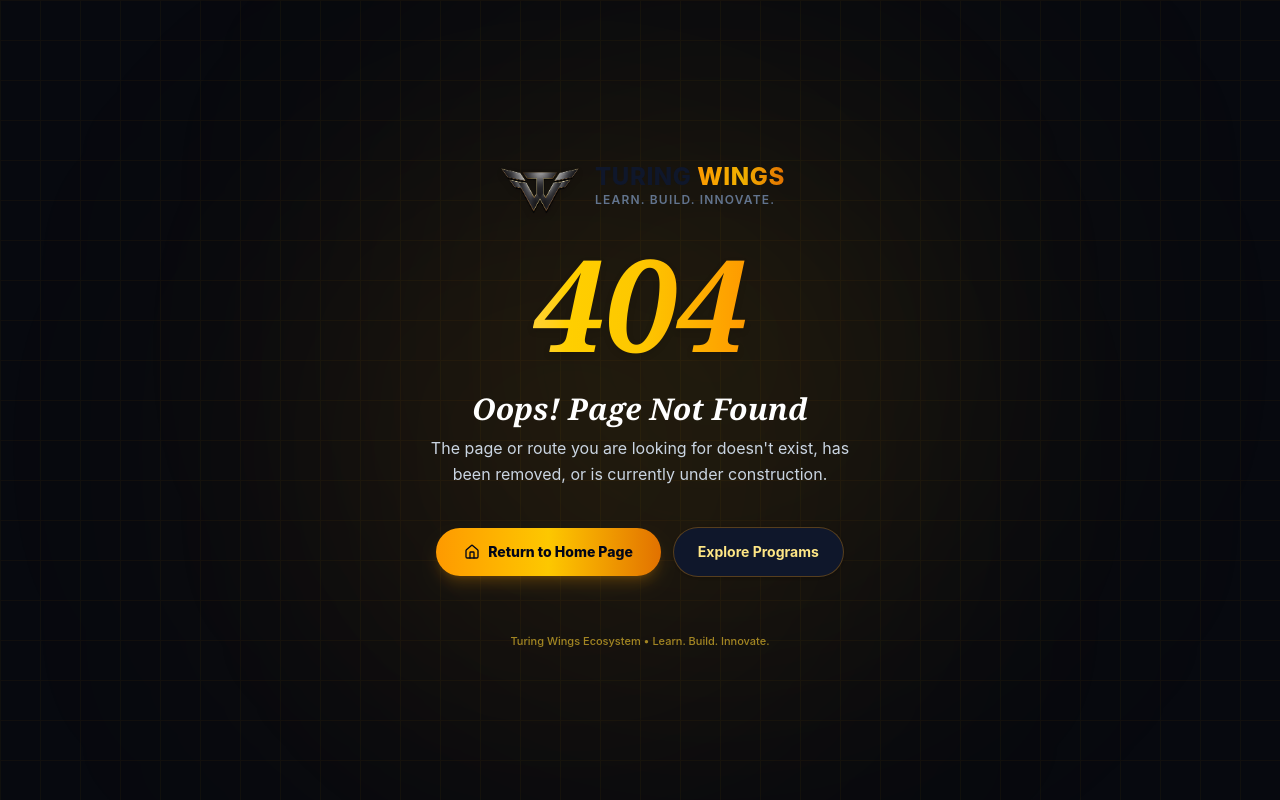
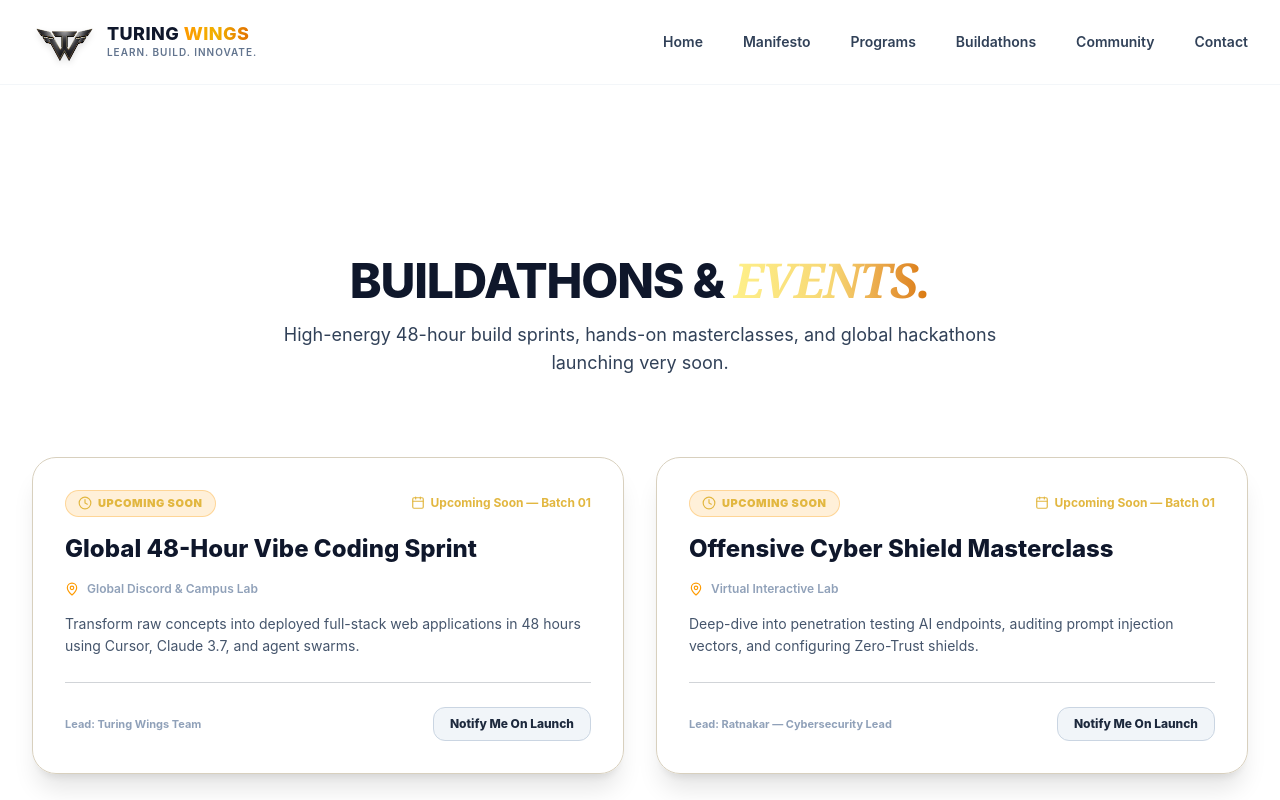
Before and after one commit to manikantac4/VybeAI, a React (Vite) app: page /events in a window 1280 px wide. Shown: the top 800 px of the page. Built offline with nearby package versions, Linux system fonts and the light colour scheme.

Commit message:
design updated

```diff
--- a/src/App.jsx
+++ b/src/App.jsx
@@ -1,4 +1,4 @@
-import React, { useState, useEffect } from "react";
+import React, { useEffect } from "react";
 import { BrowserRouter, Routes, Route } from "react-router-dom";
 import Navbar from "./components/Navbar";
 import HeroSection from "./components/HeroSection";
@@ -7,21 +7,16 @@
 import NeuralSymbiosisSection from "./components/NeuralSymbiosisSection";
 import ProgramsSection from "./components/ProgramsSection";
 import CommunitySection from "./components/CommunitySection";
-import BuildathonsSection from "./components/BuildathonsSection";
 import FutureVisionSection from "./components/FutureVisionSection";
 import MovementCTASection from "./components/MovementCTASection";
 import Footer from "./components/Footer";
-import LoginPage from "./pages/LoginPage";
 import ContactPage from "./pages/ContactPage";
+import BuildathonsPage from "./pages/BuildathonsPage";
 import NotFoundPage from "./pages/NotFoundPage";
-import WelcomeIntroScreen from "./components/WelcomeIntroScreen";
 import Global3DBackground from "./components/Global3DBackground";
-import { ThemeProvider, useTheme } from "./context/ThemeContext";
+import { ThemeProvider } from "./context/ThemeContext";
 
 function HomePage({ scrollTo }) {
-  const { theme } = useTheme();
-  const isLight = theme === "light";
-
   useEffect(() => {
     if (scrollTo) {
       const el = document.getElementById(scrollTo);
@@ -36,12 +31,8 @@
   }, [scrollTo]);
 
   return (
-    <div className={`w-full min-h-screen relative selection:bg-amber-500 selection:text-slate-950 transition-colors duration-500 ${
-      isLight ? "bg-transparent text-slate-800" : "bg-transparent text-slate-100"
-    }`}>
-      {/* Global 3D Animated Particle & Wave Canvas Background */}
+    <div className="w-full min-h-screen relative selection:bg-amber-500 selection:text-slate-950 bg-white text-slate-800 font-sans">
       <Global3DBackground />
-
       <Navbar />
       <main>
         <HeroSection />
@@ -49,7 +40,7 @@
         <CreatorJourneySection />
         <NeuralSymbiosisSection />
         <ProgramsSection />
-        <BuildathonsSection />
+        <CommunitySection />
         <FutureVisionSection />
         <MovementCTASection />
       </main>
@@ -85,21 +76,21 @@
     <ThemeProvider>
       <BrowserRouter>
         <Routes>
-          {/* Clean Startup Routes */}
+          {/* Clean, Public App Routes */}
           <Route path="/" element={<HomePage scrollTo="hero" />} />
+          <Route path="/about" element={<HomePage scrollTo="manifesto" />} />
           <Route path="/programs" element={<HomePage scrollTo="programs" />} />
           <Route path="/community" element={<HomePage scrollTo="community" />} />
-          <Route path="/about" element={<HomePage scrollTo="manifesto" />} />
+          <Route path="/buildathons" element={<BuildathonsPage />} />
           <Route path="/contact" element={<ContactPage />} />
-          <Route path="/login" element={<LoginPage />} />
 
-          {/* Legacy Aliases for seamless navigation */}
+          {/* Legacy Aliases */}
+          <Route path="/events" element={<BuildathonsPage />} />
           <Route path="/portal/core/v1/dashboard-overview" element={<HomePage scrollTo="hero" />} />
           <Route path="/portal/services/v2/program-catalog" element={<HomePage scrollTo="programs" />} />
           <Route path="/portal/analytics/v1/feedback-center" element={<HomePage scrollTo="community" />} />
           <Route path="/portal/system/v1/organization-profile" element={<HomePage scrollTo="manifesto" />} />
           <Route path="/portal/support/v1/contact-team" element={<ContactPage />} />
-          <Route path="/portal/auth/v1/account-access" element={<LoginPage />} />
 
           {/* Wildcard 404 Route */}
           <Route path="*" element={<NotFoundPage />} />
--- a/src/components/Footer.jsx
+++ b/src/components/Footer.jsx
@@ -1,16 +1,10 @@
 import React from "react";
 import { Link } from "react-router-dom";
 import TuringWingsLogo from "./TuringWingsLogo";
-import { useTheme } from "../context/ThemeContext";
 
 export default function Footer() {
-  const { theme } = useTheme();
-  const isLight = theme === "light";
-
   return (
-    <footer className={`pt-16 pb-12 relative overflow-hidden transition-colors duration-500 border-t ${
-      isLight ? "bg-slate-900 text-white border-slate-800" : "bg-[#07090f] text-white border-amber-500/20"
-    }`}>
+    <footer className="pt-16 pb-12 relative overflow-hidden transition-colors duration-500 border-t bg-slate-900 text-white border-slate-800">
       <div className="max-w-7xl mx-auto px-4 sm:px-6 lg:px-8 relative z-10">
 
         <div className="grid grid-cols-1 md:grid-cols-12 gap-10 pb-12 border-b border-slate-800">
@@ -31,23 +25,23 @@
               <li><Link to="/" className="hover:text-amber-400 transition-colors">Home</Link></li>
               <li><Link to="/about" className="hover:text-amber-400 transition-colors">About & Vision</Link></li>
               <li><Link to="/programs" className="hover:text-amber-400 transition-colors">Guild Programs</Link></li>
+              <li><Link to="/buildathons" className="hover:text-amber-400 transition-colors">Buildathons & Hackathons</Link></li>
               <li><Link to="/community" className="hover:text-amber-400 transition-colors">Creator Network</Link></li>
               <li><Link to="/contact" className="hover:text-amber-400 transition-colors">Contact Team</Link></li>
-              <li><Link to="/login" className="hover:text-amber-400 transition-colors">Account Sign In</Link></li>
             </ul>
           </div>
 
-          {/* Column 3: Community */}
+          {/* Column 3: Community CTA */}
           <div className="md:col-span-3 space-y-3 text-left">
             <h4 className="text-sm font-bold uppercase tracking-wider text-amber-400 font-mono">Community</h4>
             <p className="text-xs text-slate-400">
               Join our buildathons, workshops, and creator sprints.
             </p>
             <Link
-              to="/login"
+              to="/programs"
               className="inline-block px-5 py-2.5 rounded-full bg-gradient-to-r from-amber-500 via-yellow-400 to-amber-600 text-slate-950 font-extrabold text-xs shadow-md hover:scale-105 transition-all mt-2"
             >
-              Join Ecosystem →
+              Explore Programs →
             </Link>
           </div>
 
--- a/src/components/Navbar.jsx
+++ b/src/components/Navbar.jsx
@@ -1,20 +1,12 @@
 import React, { useState, useEffect } from "react";
 import { Link, useLocation } from "react-router-dom";
-import { motion } from "framer-motion";
-import { Menu, X, Sun, Moon } from "lucide-react";
+import { Menu, X } from "lucide-react";
 import TuringWingsLogo from "./TuringWingsLogo";
-import { useTheme } from "../context/ThemeContext";
 
 export default function Navbar() {
   const [scrolled, setScrolled] = useState(false);
   const [mobileMenuOpen, setMobileMenuOpen] = useState(false);
-  const { theme, toggleTheme } = useTheme();
   const location = useLocation();
-
-  const [currentUser, setCurrentUser] = useState(() => {
-    const saved = localStorage.getItem("turing_wings_user");
-    return saved ? JSON.parse(saved) : null;
-  });
 
   useEffect(() => {
     const handleScroll = () => setScrolled(window.scrollY > 20);
@@ -25,25 +17,18 @@
   const navLinks = [
     { name: "Home", href: "/" },
     { name: "Manifesto", href: "/about" },
-    { name: "Journey", href: "/#journey" },
-    { name: "Symbiosis", href: "/#symbiosis" },
-    { name: "Guilds", href: "/programs" },
-    { name: "Buildathons", href: "/#events" },
+    { name: "Programs", href: "/programs" },
+    { name: "Buildathons", href: "/buildathons" },
+    { name: "Community", href: "/community" },
     { name: "Contact", href: "/contact" },
   ];
-
-  const isLight = theme === "light";
 
   return (
     <header
       className={`fixed top-0 left-0 right-0 z-50 transition-all duration-300 ${
         scrolled
-          ? isLight
-            ? "bg-white/90 backdrop-blur-lg shadow-md py-3 border-b border-slate-200/80"
-            : "bg-slate-950/90 backdrop-blur-lg shadow-xl py-3 border-b border-amber-500/25"
-          : isLight
-          ? "bg-white/70 backdrop-blur-md py-4 border-b border-slate-200/40"
-          : "bg-slate-950/80 backdrop-blur-md py-4 border-b border-amber-500/15"
+          ? "bg-white/90 backdrop-blur-lg shadow-md py-3 border-b border-slate-200/80"
+          : "bg-white/70 backdrop-blur-md py-4 border-b border-slate-200/40"
       }`}
     >
       <div className="max-w-7xl mx-auto px-4 sm:px-6 lg:px-8 flex items-center justify-between">
@@ -52,32 +37,19 @@
           <TuringWingsLogo size="md" />
         </Link>
 
-        {/* Desktop Navigation Links — Spacious & Centered */}
+        {/* Desktop Navigation Links */}
         <nav className="hidden lg:flex items-center gap-8 lg:gap-10">
           {navLinks.map((link) => {
-            const isAnchor = link.href.includes("#");
-            return isAnchor ? (
-              <a
-                key={link.name}
-                href={link.href}
-                className={`text-xs sm:text-sm font-semibold py-1 transition-colors ${
-                  isLight
-                    ? "text-slate-700 hover:text-amber-600"
-                    : "text-slate-300 hover:text-amber-400"
-                }`}
-              >
-                {link.name}
-              </a>
-            ) : (
+            const isActive = location.pathname === link.href;
+
+            return (
               <Link
                 key={link.name}
                 to={link.href}
                 className={`text-xs sm:text-sm font-semibold py-1 transition-colors ${
-                  location.pathname === link.href
-                    ? "text-amber-500 font-extrabold"
-                    : isLight
-                    ? "text-slate-700 hover:text-amber-600"
-                    : "text-slate-300 hover:text-amber-400"
+                  isActive
+                    ? "text-amber-600 font-extrabold border-b-2 border-amber-500"
+                    : "text-slate-700 hover:text-amber-600"
                 }`}
               >
                 {link.name}
@@ -86,15 +58,12 @@
           })}
         </nav>
 
-        {/* Right Theme Toggle Button */}
         {/* Mobile Hamburger Button */}
         <div className="flex lg:hidden items-center gap-3">
           <button
             type="button"
             onClick={() => setMobileMenuOpen(!mobileMenuOpen)}
-            className={`p-2 rounded-xl border ${
-              isLight ? "bg-slate-100 text-slate-800 border-slate-200" : "bg-slate-900 text-white border-amber-500/20"
-            }`}
+            className="p-2 rounded-xl border bg-slate-100 text-slate-800 border-slate-200"
           >
             {mobileMenuOpen ? <X className="w-6 h-6" /> : <Menu className="w-6 h-6" />}
           </button>
@@ -103,22 +72,20 @@
 
       {/* Mobile Drawer Menu */}
       {mobileMenuOpen && (
-        <div
-          className={`lg:hidden px-4 pt-3 pb-6 border-b shadow-xl space-y-3 text-left ${
-            isLight ? "bg-white border-slate-200" : "bg-slate-950 border-amber-500/20"
-          }`}
-        >
+        <div className="lg:hidden px-4 pt-3 pb-6 border-b shadow-xl space-y-3 text-left bg-white border-slate-200">
           {navLinks.map((link) => (
-            <a
+            <Link
               key={link.name}
-              href={link.href}
+              to={link.href}
               onClick={() => setMobileMenuOpen(false)}
-              className={`block text-sm font-bold py-2 border-b border-slate-800/10 ${
-                isLight ? "text-slate-800" : "text-slate-200"
+              className={`block px-3 py-2 rounded-xl text-sm font-bold ${
+                location.pathname === link.href
+                  ? "bg-slate-100 text-amber-600"
+                  : "text-slate-700 hover:bg-slate-50"
               }`}
             >
               {link.name}
-            </a>
+            </Link>
           ))}
         </div>
       )}
--- /dev/null
+++ b/src/pages/BuildathonsPage.jsx
@@ -0,0 +1,26 @@
+import React, { useEffect } from "react";
+import Navbar from "../components/Navbar";
+import BuildathonsSection from "../components/BuildathonsSection";
+import MovementCTASection from "../components/MovementCTASection";
+import Footer from "../components/Footer";
+import Global3DBackground from "../components/Global3DBackground";
+
+export default function BuildathonsPage() {
+  useEffect(() => {
+    window.scrollTo({ top: 0, behavior: "smooth" });
+  }, []);
+
+  return (
+    <div className="w-full min-h-screen relative selection:bg-amber-500 selection:text-slate-950 bg-white text-slate-800 font-sans">
+      <Global3DBackground />
+      <Navbar />
+
+      <main className="pt-24 sm:pt-32">
+        <BuildathonsSection />
+        <MovementCTASection />
+      </main>
+
+      <Footer />
+    </div>
+  );
+}
```
